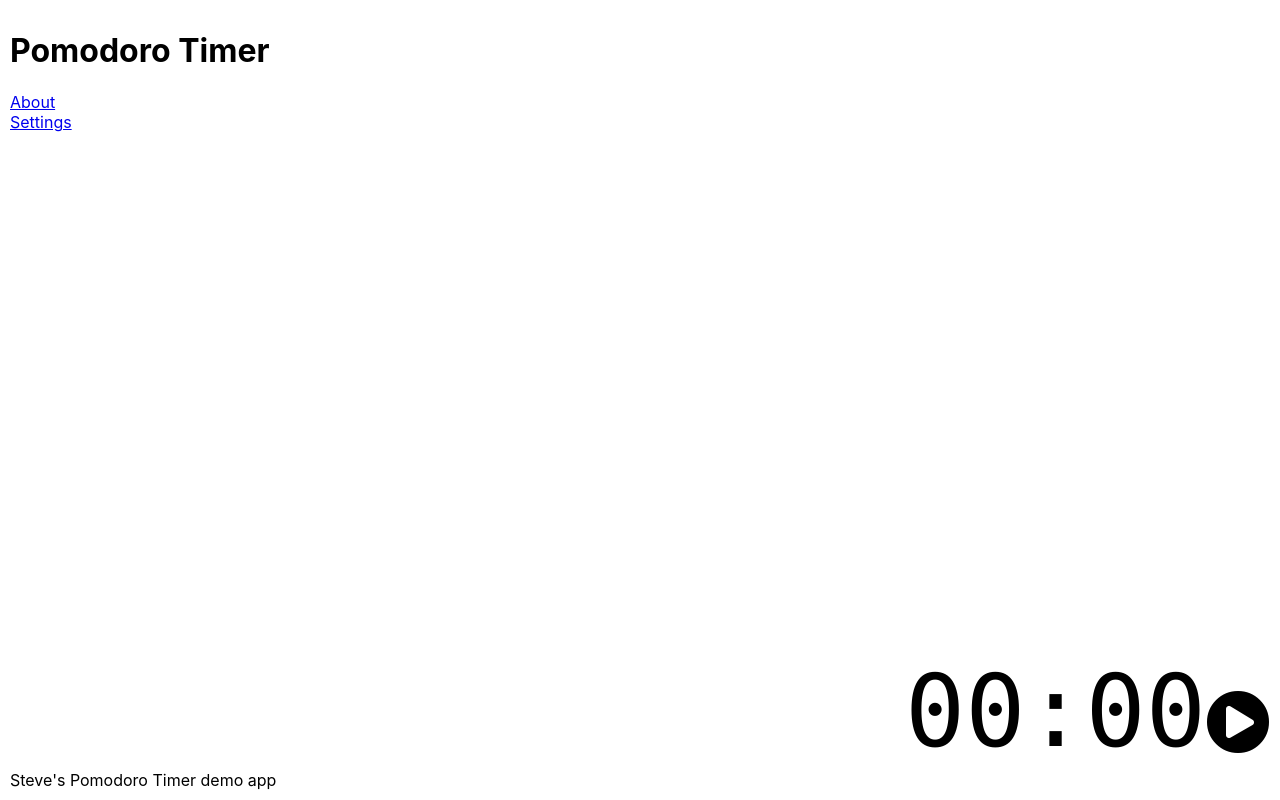
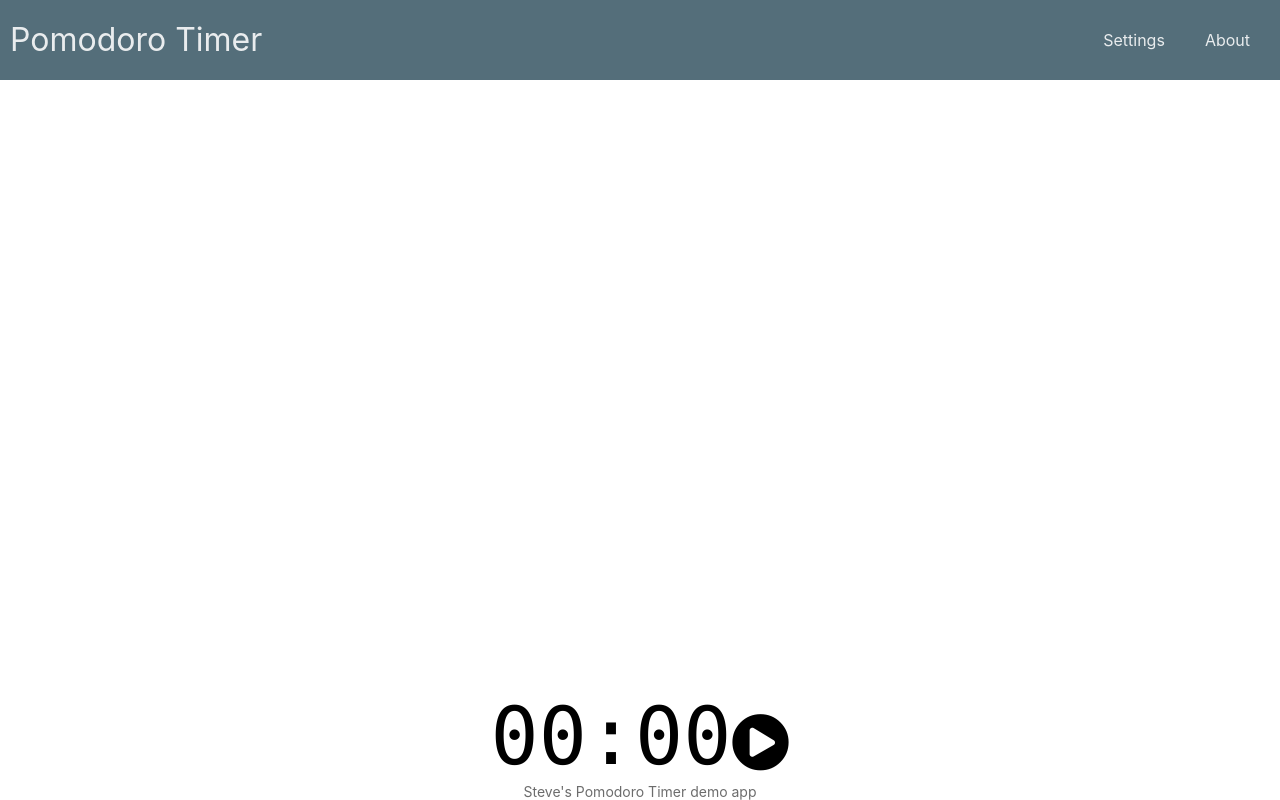
Before and after one commit to StevenMcgrew/Vue3_PomodoroTimer, a Vue app: page / in a window 1280 px wide. Built offline with nearby package versions, Linux system fonts and the light colour scheme.

Commit message:
Adding some styles

```diff
--- a/src/App.vue
+++ b/src/App.vue
@@ -39,7 +39,6 @@ button {
     font: inherit;
 }
 #app {
-    padding: 10rem;
     display: flex;
     flex-direction: column;
     min-height: 100vh;
--- a/src/components/Counter.vue
+++ b/src/components/Counter.vue
@@ -13,7 +13,7 @@ const store = useStore()
 <style scoped>
 span {
     font-family: 'Lucida Console', 'Courier New', Courier, monospace;
-    font-size: 100rem;
+    font-size: 80rem;
     font-weight: 300;
 }
 </style>
--- a/src/components/Footer.vue
+++ b/src/components/Footer.vue
@@ -1,5 +1,11 @@
 <template>
-    <footer>
-        Steve's Pomodoro Timer demo app
-    </footer>
+    <footer>Steve's Pomodoro Timer demo app</footer>
 </template>
+
+<style scoped>
+footer {
+    text-align: center;
+    font-size: 14rem;
+    color: #6c6c6c;
+}
+</style>
--- a/src/components/Header.vue
+++ b/src/components/Header.vue
@@ -1,5 +1,28 @@
 <template>
     <header>
         <h1>Pomodoro Timer</h1>
+        <router-link class="header-nav" to="/about">About</router-link>
+        <router-link class="header-nav" to="/settings">Settings</router-link>
     </header>
 </template>
+
+<style scoped>
+header {
+    background-color: rgb(84 110 122);
+    padding: 20rem 10rem;
+    color: #ffffffde;
+}
+
+h1 {
+    display: inline;
+    margin: 0;
+    font-weight: 400;
+}
+
+.header-nav {
+    text-decoration: none;
+    float: right;
+    padding: 10rem 20rem;
+    color: #ffffffde;
+}
+</style>
--- a/src/components/PlayPauseBtn.vue
+++ b/src/components/PlayPauseBtn.vue
@@ -18,6 +18,6 @@ const isTimerRunning = computed(() => store.state.isTimerRunning)
 <style scoped>
 .play-pause-btn {
     display: inline;
-    font-size: 64rem;
+    font-size: 58rem;
 }
 </style>
--- a/src/views/Home.vue
+++ b/src/views/Home.vue
@@ -7,8 +7,6 @@ import PlayPauseBtn from "../components/PlayPauseBtn.vue"
 
 <template>
     <div class="home">
-        <router-link to="/about">About</router-link>
-        <router-link to="/settings">Settings</router-link>
 
         <div class="counter">
             <Counter />
@@ -29,7 +27,7 @@ import PlayPauseBtn from "../components/PlayPauseBtn.vue"
 }
 .counter {
     grid-area: counter;
-    justify-self: flex-end;
+    justify-self: center;
 }
 .settings {
     grid-area: settings;
```
